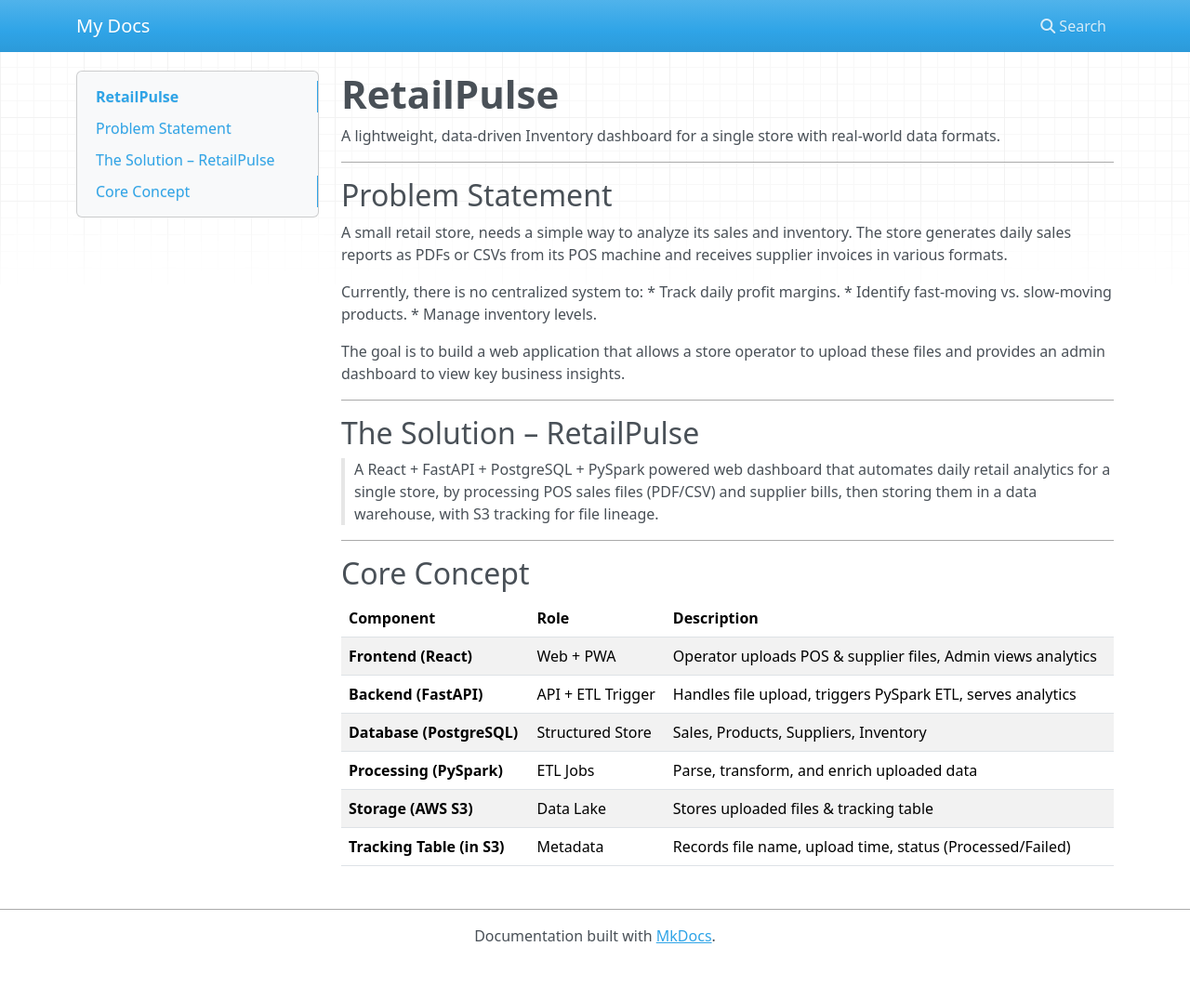
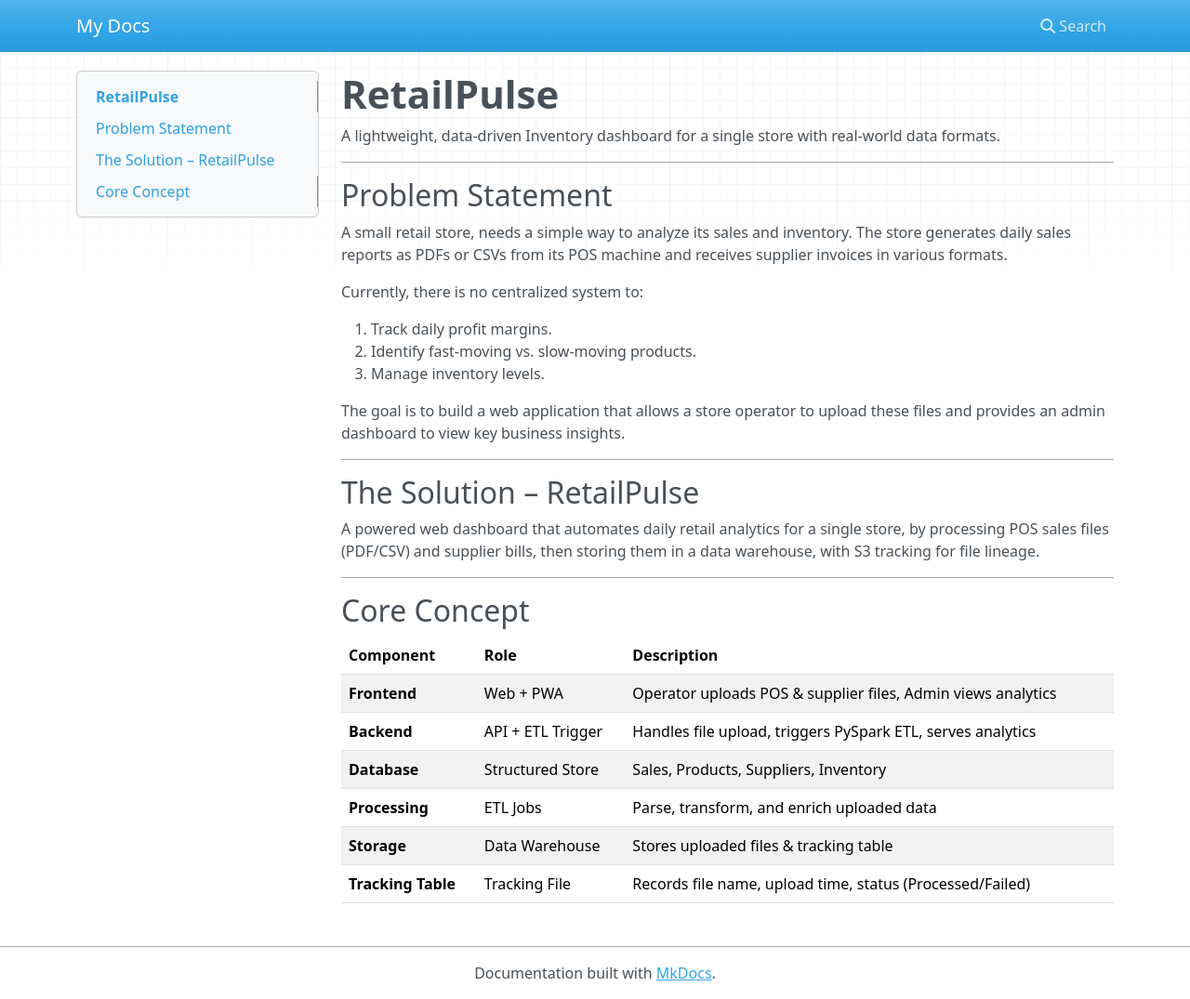
Before and after one commit to rohitagarwal-gkmit/retailpulse-docs, an MkDocs documentation site: the page built from docs/index.md, in a window 1280 px wide and 1075 px high. Shown: the whole window at 93% size. Built offline with MkDocs 1.6.1, drawn with Linux system fonts in a browser that asks for light colours; nearby versions of some CDN libraries.

Commit message:
[refactor]: Improve formatting and clarity in index.md

```diff
--- a/docs/index.md
+++ b/docs/index.md
@@ -19,10 +20,7 @@ The goal is to build a web application that allows a store operator to upload th
 
 ## The Solution – RetailPulse
 
-> A React + FastAPI + PostgreSQL + PySpark powered web dashboard
-> that automates daily retail analytics for a single store,
-> by processing POS sales files (PDF/CSV) and supplier bills,
-> then storing them in a data warehouse, with S3 tracking for file lineage.
+A powered web dashboard that automates daily retail analytics for a single store, by processing POS sales files (PDF/CSV) and supplier bills, then storing them in a data warehouse, with S3 tracking for file lineage.
 
 ---
 
@@ -30,9 +28,9 @@ The goal is to build a web application that allows a store operator to upload th
 
 | Component                  | Role              | Description                                                  |
 | -------------------------- | ----------------- | ------------------------------------------------------------ |
-| **Frontend (React)**       | Web + PWA         | Operator uploads POS & supplier files, Admin views analytics |
-| **Backend (FastAPI)**      | API + ETL Trigger | Handles file upload, triggers PySpark ETL, serves analytics  |
-| **Database (PostgreSQL)**  | Structured Store  | Sales, Products, Suppliers, Inventory                        |
-| **Processing (PySpark)**   | ETL Jobs          | Parse, transform, and enrich uploaded data                   |
-| **Storage (AWS S3)**       | Data Lake         | Stores uploaded files & tracking table                       |
-| **Tracking Table (in S3)** | Metadata          | Records file name, upload time, status (Processed/Failed)    |
+| **Frontend**               | Web + PWA         | Operator uploads POS & supplier files, Admin views analytics |
+| **Backend**                | API + ETL Trigger | Handles file upload, triggers PySpark ETL, serves analytics  |
+| **Database**               | Structured Store  | Sales, Products, Suppliers, Inventory                        |
+| **Processing**             | ETL Jobs          | Parse, transform, and enrich uploaded data                   |
+| **Storage**                | Data Warehouse    | Stores uploaded files & tracking table                       |
+| **Tracking Table**         | Tracking File     | Records file name, upload time, status (Processed/Failed)    |
```
Also changed, not shown: other parts of docs/index.md (+4 -3 lines).
